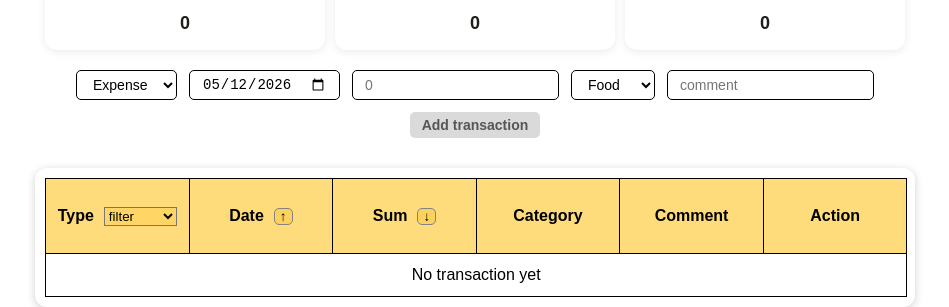
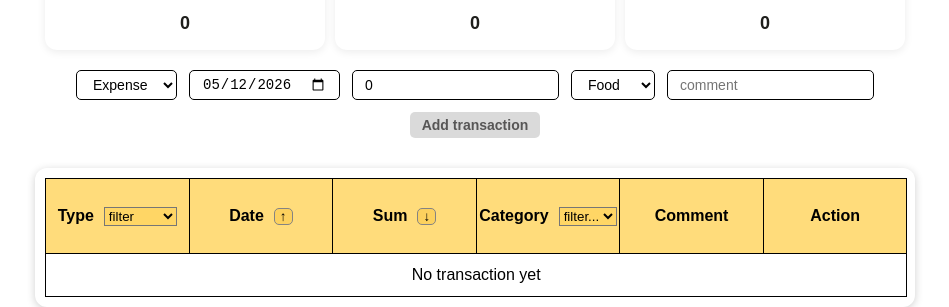
Before and after one commit to creusova/finance-tracker, a Vue app: page / in a window 1280 px wide. Shown: the part 206-513 px from the top of the page, without its empty margins (165-1114 px from the left). Built offline with nearby package versions, Linux system fonts and the light colour scheme.

Commit message:
feat: add filter for category, move category to category.js

```diff
--- /dev/null
+++ b/src/category.js
@@ -0,0 +1,22 @@
+export const CATEGORIES_BY_TYPE = {
+  income: [
+    { text: 'Work', value: 'Work' },
+    { text: 'Card', value: 'Card' },
+  ],
+  expense: [
+    { text: 'Food', value: 'Food' },
+    { text: 'Car', value: 'Car' },
+    { text: 'Home', value: 'Home' },
+  ],
+}
+
+// для фильтра «все типы» в таблице
+export const ALL_CATEGORIES = [
+  ...CATEGORIES_BY_TYPE.income,
+  ...CATEGORIES_BY_TYPE.expense,
+]
+// чтобы не писать 'Food' / 'Work' строками в двух watch
+export const DEFAULT_CATEGORY = {
+  income: 'Work',
+  expense: 'Food',
+}
--- a/src/components/transactionForm.vue
+++ b/src/components/transactionForm.vue
@@ -1,31 +1,20 @@
 <script setup>
     import { reactive, computed, watch } from 'vue'
+    import {CATEGORIES_BY_TYPE, DEFAULT_CATEGORY } from '../category.js'
 
     const emit = defineEmits(['add-transaction'])
 
     const transaction = reactive({
       type: 'expense',
       date: (new Date().toISOString().split('T')[0]),
-      sum: '',
-      category: 'Food',
+      sum: 0,
+      category: DEFAULT_CATEGORY.expense,
       comment: ''
     })
 
-    const categorySelect = {
-      expense:[
-        {text: 'Food', value: 'Food'},
-        {text: 'Car', value: 'Car'},
-        {text: 'Home', value: 'Home'},
-      ],
-      income:[
-        {text: 'Work', value: 'Work'},
-        {text: 'Card', value: 'Card'},
-      ]
-    }
-
     watch(()=>transaction.type,(newValue)=>{
-      if(newValue==='expense') transaction.category = 'Food'
-      else transaction.category = 'Work'
+      if(newValue==='expense') transaction.category = DEFAULT_CATEGORY.expense
+      else transaction.category = DEFAULT_CATEGORY.income
     })
 
   const disabledBtn = computed(()=> transaction.sum <= 0)
@@ -65,7 +54,7 @@
       <input type ="number" v-model="transaction.sum"  placeholder="0" class="form-input">
 
       <select v-model="transaction.category" class="form-input">
-        <option v-for="category in categorySelect[transaction.type]" :value="category.value">{{ category.text }}</option>
+        <option v-for="category in CATEGORIES_BY_TYPE[transaction.type]" :value="category.value">{{ category.text }}</option>
       </select>
 
       <input v-model="transaction.comment" placeholder="comment" class="form-input">
--- a/src/components/transactionTable.vue
+++ b/src/components/transactionTable.vue
@@ -1,6 +1,7 @@
 <script setup>
 import { computed, ref, watch } from 'vue'
 import TransactionRow from './transactionRow.vue'
+import {CATEGORIES_BY_TYPE, ALL_CATEGORIES, DEFAULT_CATEGORY } from '../category.js'
 
 const props = defineProps({
   transactions: {
@@ -16,23 +17,50 @@ function deleteTransaction(id){
 }
 
 const typeFilter = ref('')
+const categoryFilter = ref('')
 
-const visableTransaction = computed(()=>{
+const categoryForSelected = computed(()=>{
+  let category = ALL_CATEGORIES
+
+  if(typeFilter.value === 'income'){
+    category = CATEGORIES_BY_TYPE.income
+  }
+  else if(typeFilter.value === 'expense'){
+    category = CATEGORIES_BY_TYPE.expense
+  }
+
+  return category
+})
+
+
+const visibleTransaction = computed(()=>{
   const allTransactions = [...props.transactions]
 
-  if(typeFilter.value === 'income'){
-    const filterTransaction = allTransactions.filter((t)=>t.type === 'income')
+  let filterTransaction = checkTypeFilter(allTransactions)
+  filterTransaction = checkCategoryFilter(filterTransaction)
+
+
+  return filterTransaction
+})
+
+function checkTypeFilter(transactions){
+  if(typeFilter.value !== ''){
+    const filterTransaction = transactions.filter((t)=>t.type === typeFilter.value)
     return filterTransaction
   }
-  else if(typeFilter.value === 'expense'){
-    const filterTransaction = allTransactions.filter((t)=>t.type === 'expense')
-    return filterTransaction
+  else return transactions
+}
+
+function checkCategoryFilter(transactions){
+  if(categoryFilter.value !== ''){
+    const filterCategoryTransaction = transactions.filter((t)=>t.category === categoryFilter.value)
+    return filterCategoryTransaction
   }
-  return allTransactions
-})
+  else return transactions
+}
 
 const sortedTransaction = computed(()=>{
-  const sorted = [...visableTransaction.value]
+  const sorted = [...visibleTransaction.value]
   if(sortSumMethod.value ==='asc'){
     sorted.sort((a, b) => a.sum - b.sum)
   }
@@ -76,6 +104,7 @@ function sortTransaction(type){
 watch(typeFilter,()=>{
   sortSumMethod.value = 'none'
   sortDateMethod.value = 'asc'
+  categoryFilter.value=''
 })
 
 const sortIconSum = computed(()=>{
@@ -88,6 +117,8 @@ const sortIconDate = computed(()=>{
     return '↓'
   else return '↑'
 })
+
+
 
 </script>
 
@@ -119,8 +150,12 @@ const sortIconDate = computed(()=>{
           </div>
         </th>
         <th class="table-header">
-          <div>
+          <div class="sorting-cell">
             <p>Category</p>
+            <select v-model="categoryFilter" class="selected">
+              <option value="" class="select-option">filter...</option>
+              <option v-for="category in categoryForSelected" :value="category.value">{{ category.text }}</option>
+            </select>
           </div>
         </th>
         <th class="table-header">Comment</th>
```
